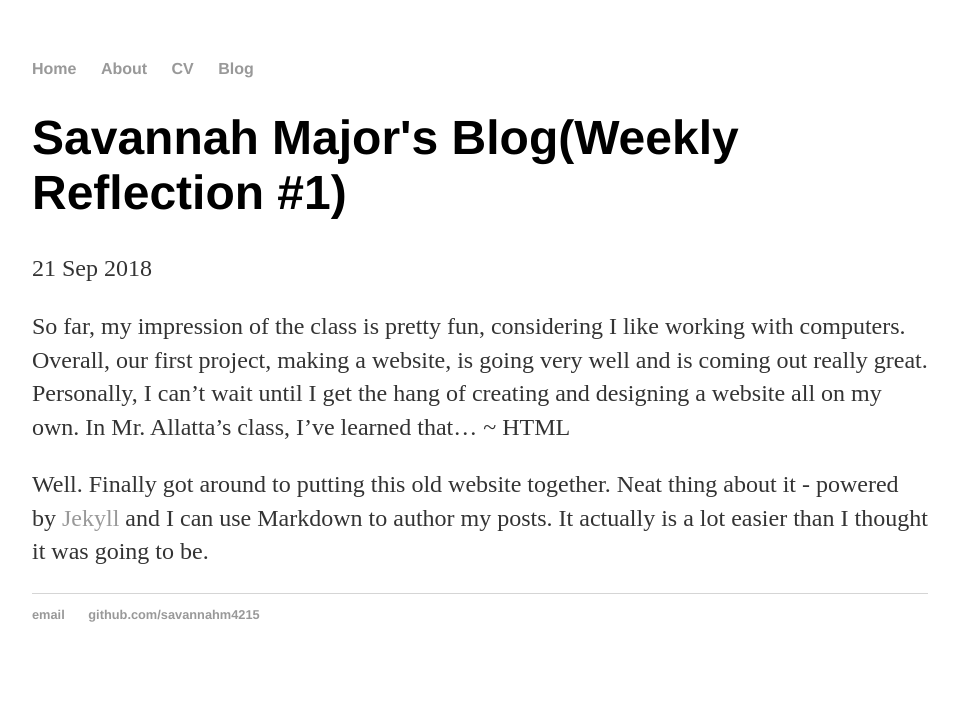
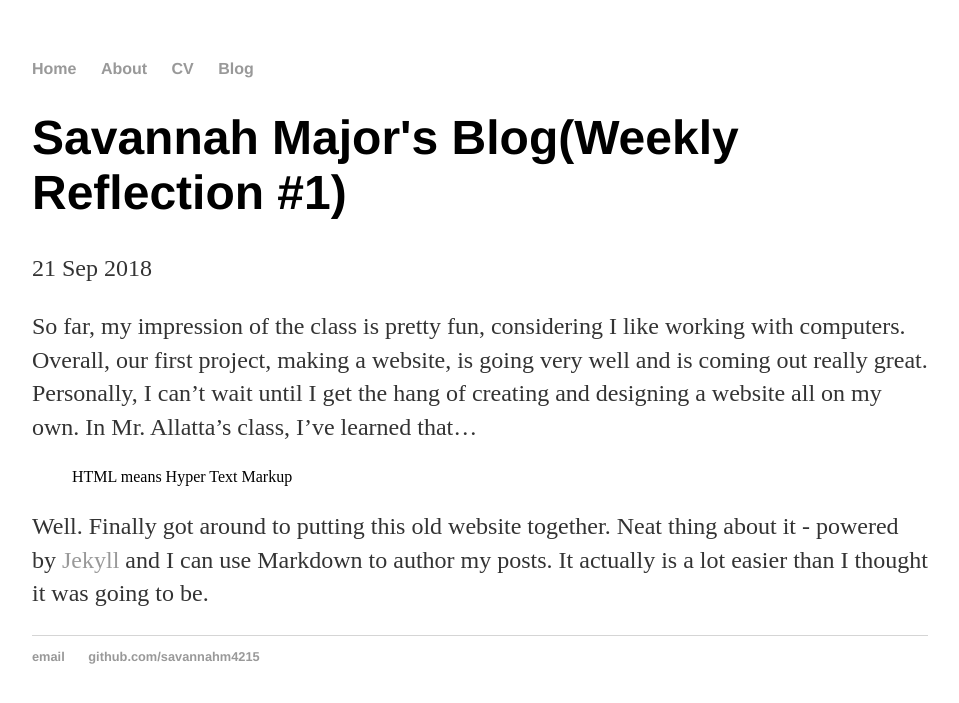
Before and after one commit to savannahm4215/savannahm4215.github.io, a Jekyll site: the page built from _posts/2018-09-21-weekly-reflection-01.md, in a window 1280 px wide. Shown: the top 703 px of the page, without its empty margins (160-1119 px from the left). Built offline with Jekyll 4.4.1, drawn with Linux system fonts in a browser that asks for light colours.

Commit message:
Update 2018-09-21-weekly-reflection-01.md

```diff
--- a/_posts/2018-09-21-weekly-reflection-01.md
+++ b/_posts/2018-09-21-weekly-reflection-01.md
@@ -5,6 +5,7 @@ date: 2018-09-21
 ---
 
 So far, my impression of the class is pretty fun, considering I like working with computers. Overall, our first project, making a website, is going very well and is coming out really great. Personally, I can't wait until I get the hang of creating and designing a website all on my own. In Mr. Allatta's class, I've learned that...
-~ HTML
+
+<ul>HTML means Hyper Text Markup</ul>
 
 Well. Finally got around to putting this old website together. Neat thing about it - powered by [Jekyll](http://jekyllrb.com) and I can use Markdown to author my posts. It actually is a lot easier than I thought it was going to be.
```
